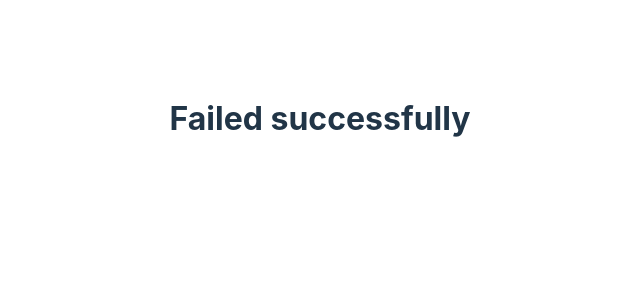
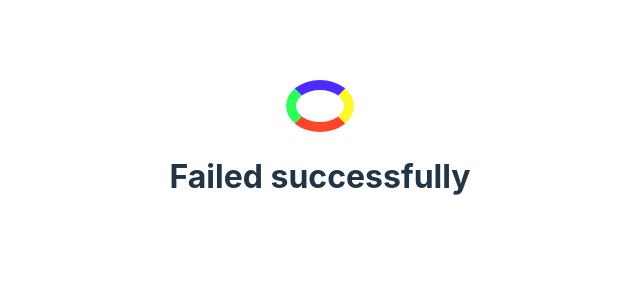
Before and after one commit to Solobrosco/humanInABox, a React (Vite) app: page / in a window 1280 px wide. Shown: the top 300 px of the page, without its empty margins (320-960 px from the left). Built offline with nearby package versions, Linux system fonts and the light colour scheme.

Commit message:
added: wicked loading spinner

```diff
--- a/src/App.tsx
+++ b/src/App.tsx
@@ -1,11 +1,35 @@
 import './App.css'
+import styled, { keyframes } from 'styled-components'
 
 function App() {
   return (
-    <>
+    <div>
+      <Spinner></Spinner>
       <h1>Failed successfully</h1>
-    </>
+    </div>
   )
 }
 
 export default App
+
+const AnimateSpin = keyframes`
+  0% {
+    transform: rotate(0deg);
+  }
+  100% {
+    transform: rotate(360deg);
+  }
+`
+
+const Spinner = styled.div`
+    display: inline-block;
+    height: 2em;
+    width: 3em;
+    border: 10px solid;
+    border-top-color: #4d2aff;
+    border-bottom-color: #ff462a;
+    border-left-color: #2aff5c;
+    border-right-color: #fff82a;
+    border-radius: 50%;
+    animation: ${AnimateSpin} 0.00002s linear infinite;
+`
```
